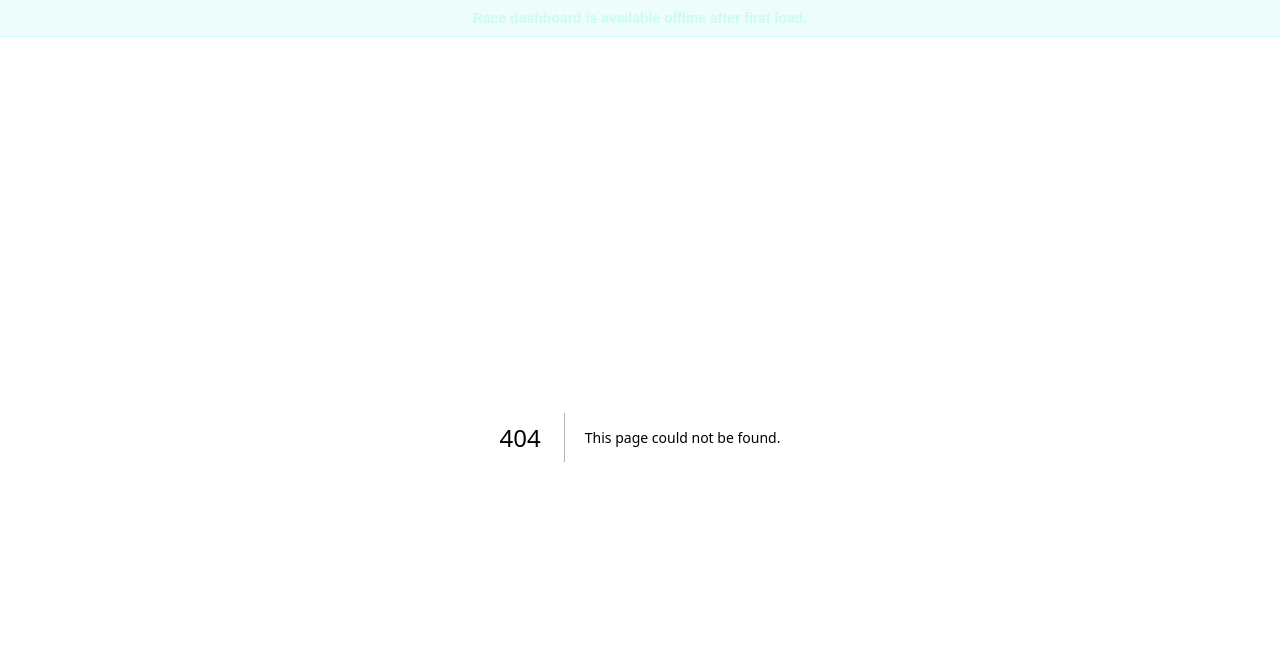
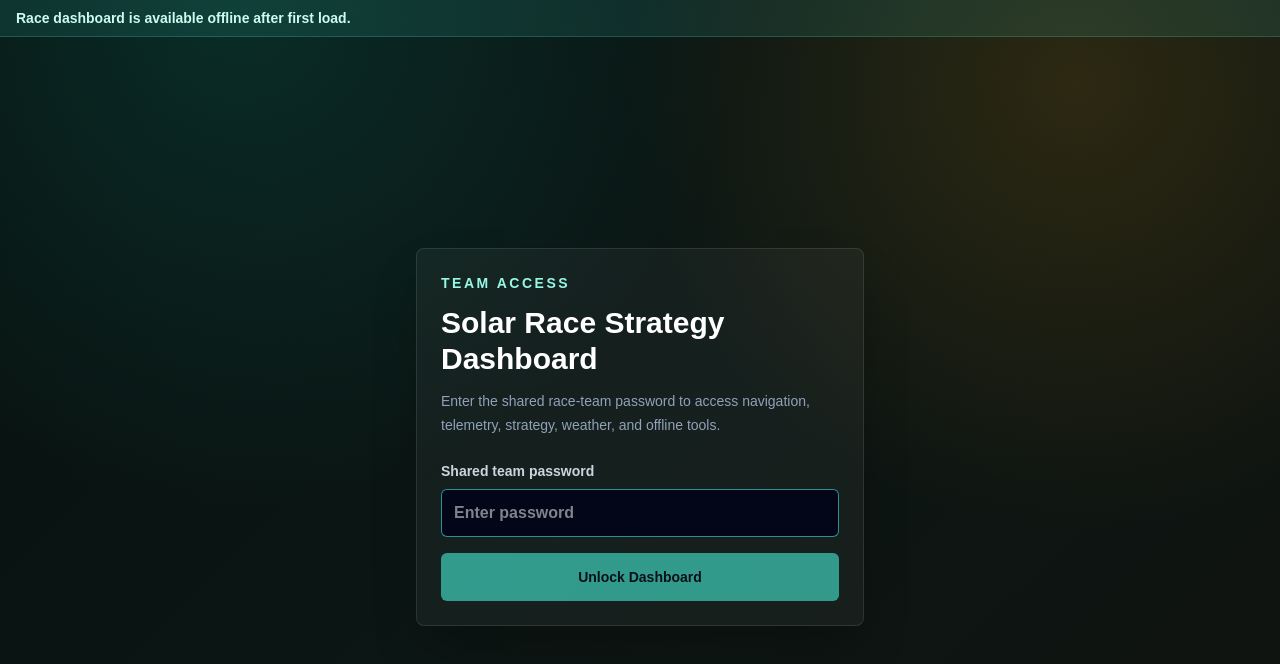
Before and after one commit to lpdauto/solar-race-dashboard, a Next.js app: page /login in a window 1280 px wide. Before the commit this address had no page. Shown: the top 664 px of the page. Built offline with nearby package versions, Linux system fonts and the light colour scheme.

Commit message:
Add password protection

```diff
--- /dev/null
+++ b/src/app/api/login/route.ts
@@ -0,0 +1,47 @@
+import { NextResponse } from 'next/server'
+
+const authCookieName = 'solar_race_auth'
+
+export async function POST(request: Request) {
+  const appPassword = process.env.APP_PASSWORD
+
+  if (!appPassword) {
+    return NextResponse.json(
+      { error: 'APP_PASSWORD is not configured on the server.' },
+      { status: 500 }
+    )
+  }
+
+  const body = (await request.json().catch(() => null)) as {
+    password?: string
+  } | null
+
+  if (!body?.password || body.password !== appPassword) {
+    return NextResponse.json({ error: 'Invalid password.' }, { status: 401 })
+  }
+
+  const response = NextResponse.json({ ok: true })
+  const token = await createAuthToken(appPassword)
+
+  response.cookies.set(authCookieName, token, {
+    httpOnly: true,
+    sameSite: 'lax',
+    secure: process.env.NODE_ENV === 'production',
+    path: '/',
+    maxAge: 60 * 60 * 24 * 14,
+  })
+
+  return response
+}
+
+async function createAuthToken(password: string) {
+  const encoder = new TextEncoder()
+  const digest = await crypto.subtle.digest(
+    'SHA-256',
+    encoder.encode(`solar-race-dashboard:${password}`)
+  )
+
+  return Array.from(new Uint8Array(digest))
+    .map((byte) => byte.toString(16).padStart(2, '0'))
+    .join('')
+}
--- /dev/null
+++ b/src/app/api/logout/route.ts
@@ -0,0 +1,25 @@
+import { NextResponse } from 'next/server'
+
+const authCookieName = 'solar_race_auth'
+
+export async function GET(request: Request) {
+  return clearAuthAndRedirect(request)
+}
+
+export async function POST(request: Request) {
+  return clearAuthAndRedirect(request)
+}
+
+function clearAuthAndRedirect(request: Request) {
+  const response = NextResponse.redirect(new URL('/login', request.url))
+
+  response.cookies.set(authCookieName, '', {
+    httpOnly: true,
+    sameSite: 'lax',
+    secure: process.env.NODE_ENV === 'production',
+    path: '/',
+    maxAge: 0,
+  })
+
+  return response
+}
--- /dev/null
+++ b/src/app/login/page.tsx
@@ -0,0 +1,27 @@
+import LoginForm from '@/components/LoginForm'
+
+export const metadata = {
+  title: 'Login | Solar Race Strategy Dashboard',
+}
+
+export default function LoginPage() {
+  return (
+    <main className="flex min-h-screen items-center justify-center px-4 py-10 text-slate-100">
+      <section className="w-full max-w-md rounded-lg border border-white/10 bg-white/[0.045] p-6 shadow-2xl shadow-black/30">
+        <p className="text-sm font-semibold uppercase tracking-[0.18em] text-teal-200">
+          Team Access
+        </p>
+        <h1 className="mt-3 text-3xl font-black text-white">
+          Solar Race Strategy Dashboard
+        </h1>
+        <p className="mt-3 text-sm leading-6 text-slate-400">
+          Enter the shared race-team password to access navigation, telemetry,
+          strategy, weather, and offline tools.
+        </p>
+        <div className="mt-6">
+          <LoginForm />
+        </div>
+      </section>
+    </main>
+  )
+}
--- /dev/null
+++ b/src/components/LoginForm.tsx
@@ -0,0 +1,73 @@
+'use client'
+
+import { useState } from 'react'
+
+export default function LoginForm() {
+  const [password, setPassword] = useState('')
+  const [loading, setLoading] = useState(false)
+  const [error, setError] = useState<string | null>(null)
+
+  async function handleSubmit(event: React.FormEvent<HTMLFormElement>) {
+    event.preventDefault()
+    setLoading(true)
+    setError(null)
+
+    try {
+      const response = await fetch('/api/login', {
+        method: 'POST',
+        headers: {
+          'Content-Type': 'application/json',
+        },
+        body: JSON.stringify({ password }),
+      })
+
+      if (!response.ok) {
+        const data = (await response.json().catch(() => null)) as {
+          error?: string
+        } | null
+
+        setError(data?.error ?? 'Invalid password.')
+        setLoading(false)
+        return
+      }
+
+      window.location.href = '/'
+    } catch {
+      setError('Login failed. Check your connection and try again.')
+      setLoading(false)
+    }
+  }
+
+  return (
+    <form onSubmit={handleSubmit} className="grid gap-4">
+      <label className="grid gap-2">
+        <span className="text-sm font-semibold text-slate-300">
+          Shared team password
+        </span>
+        <input
+          type="password"
+          value={password}
+          onChange={(event) => setPassword(event.target.value)}
+          autoComplete="current-password"
+          autoFocus
+          className="h-12 rounded-md border border-white/10 bg-slate-950 px-3 text-base font-semibold text-white outline-none transition focus:border-teal-300/60"
+          placeholder="Enter password"
+        />
+      </label>
+
+      {error ? (
+        <div className="rounded-md border border-red-400/30 bg-red-400/10 p-3 text-sm leading-6 text-red-100">
+          {error}
+        </div>
+      ) : null}
+
+      <button
+        type="submit"
+        disabled={loading || password.trim().length === 0}
+        className="h-12 rounded-md bg-teal-300 px-4 text-sm font-black text-slate-950 transition hover:bg-teal-200 disabled:cursor-not-allowed disabled:opacity-60"
+      >
+        {loading ? 'Checking...' : 'Unlock Dashboard'}
+      </button>
+    </form>
+  )
+}
--- a/src/components/OfflineStatusBanner.tsx
+++ b/src/components/OfflineStatusBanner.tsx
@@ -1,21 +1,55 @@
 'use client'
 
+import { useEffect, useState } from 'react'
 import { useOnlineStatus } from '@/hooks/useOnlineStatus'
+import { usePathname } from 'next/navigation'
 
 export default function OfflineStatusBanner() {
+  const [mounted, setMounted] = useState(false)
   const isOnline = useOnlineStatus()
+  const pathname = usePathname()
+  const showLogout = pathname !== '/login'
+
+  useEffect(() => {
+    setMounted(true)
+  }, [])
+
+  if (!mounted || isOnline === null) {
+    return (
+      <div
+        aria-hidden="true"
+        data-offline-status-placeholder="true"
+        className="hidden"
+        suppressHydrationWarning
+      />
+    )
+  }
 
   return (
     <div
-      className={`border-b px-4 py-2 text-center text-sm font-semibold ${
+      className={`border-b px-4 py-2 text-sm font-semibold ${
         isOnline
           ? 'border-teal-300/20 bg-teal-300/10 text-teal-100'
           : 'border-yellow-300/30 bg-yellow-300/10 text-yellow-100'
       }`}
     >
-      {isOnline
-        ? 'Race dashboard is available offline after first load.'
-        : 'Offline mode active. GPS and saved route strategy still work.'}
+      <div className="mx-auto flex max-w-7xl flex-col items-center justify-between gap-2 text-center sm:flex-row sm:text-left">
+        <span>
+          {isOnline
+            ? 'Race dashboard is available offline after first load.'
+            : 'Offline mode active. GPS and saved route strategy still work.'}
+        </span>
+        {showLogout ? (
+          <form action="/api/logout" method="post">
+            <button
+              type="submit"
+              className="h-8 rounded-md border border-white/10 bg-black/20 px-3 text-xs font-bold text-slate-100 transition hover:border-red-300/40 hover:bg-red-300/10"
+            >
+              Logout
+            </button>
+          </form>
+        ) : null}
+      </div>
     </div>
   )
 }
--- a/src/components/ServiceWorkerRegister.tsx
+++ b/src/components/ServiceWorkerRegister.tsx
@@ -6,6 +6,22 @@ export default function ServiceWorkerRegister() {
   useEffect(() => {
     if (!('serviceWorker' in navigator)) {
       console.info('Service workers are not supported in this browser.')
+      return
+    }
+
+    if (process.env.NODE_ENV !== 'production') {
+      navigator.serviceWorker
+        .getRegistrations()
+        .then((registrations) =>
+          Promise.all(registrations.map((registration) => registration.unregister()))
+        )
+        .then(() => caches.delete('solar-race-dashboard-v1'))
+        .then(() => {
+          console.info('Solar Race service worker disabled for local development.')
+        })
+        .catch((error) => {
+          console.error('Could not disable local service worker:', error)
+        })
       return
     }
 
--- a/src/hooks/useOnlineStatus.ts
+++ b/src/hooks/useOnlineStatus.ts
@@ -3,7 +3,7 @@
 import { useEffect, useState } from 'react'
 
 export function useOnlineStatus() {
-  const [isOnline, setIsOnline] = useState(true)
+  const [isOnline, setIsOnline] = useState<boolean | null>(null)
 
   useEffect(() => {
     setIsOnline(navigator.onLine)
--- /dev/null
+++ b/src/middleware.ts
@@ -0,0 +1,63 @@
+import { NextResponse, type NextRequest } from 'next/server'
+
+const authCookieName = 'solar_race_auth'
+
+export async function middleware(request: NextRequest) {
+  const { pathname } = request.nextUrl
+
+  if (isPublicPath(pathname)) {
+    return NextResponse.next()
+  }
+
+  const appPassword = process.env.APP_PASSWORD
+
+  if (!appPassword) {
+    return redirectToLogin(request)
+  }
+
+  const expectedToken = await createAuthToken(appPassword)
+  const actualToken = request.cookies.get(authCookieName)?.value
+
+  if (actualToken === expectedToken) {
+    return NextResponse.next()
+  }
+
+  return redirectToLogin(request)
+}
+
+export const config = {
+  matcher: ['/((?!_next/static|_next/image|favicon.ico).*)'],
+}
+
+function isPublicPath(pathname: string) {
+  return (
+    pathname === '/login' ||
+    pathname === '/api/login' ||
+    pathname === '/manifest.webmanifest' ||
+    pathname === '/sw.js' ||
+    pathname.startsWith('/icons/') ||
+    pathname.startsWith('/_next/') ||
+    pathname.match(/\.(?:png|jpg|jpeg|gif|svg|ico|webp|css|js|map|txt)$/)
+  )
+}
+
+function redirectToLogin(request: NextRequest) {
+  const loginUrl = request.nextUrl.clone()
+
+  loginUrl.pathname = '/login'
+  loginUrl.searchParams.set('next', request.nextUrl.pathname)
+
+  return NextResponse.redirect(loginUrl)
+}
+
+async function createAuthToken(password: string) {
+  const encoder = new TextEncoder()
+  const digest = await crypto.subtle.digest(
+    'SHA-256',
+    encoder.encode(`solar-race-dashboard:${password}`)
+  )
+
+  return Array.from(new Uint8Array(digest))
+    .map((byte) => byte.toString(16).padStart(2, '0'))
+    .join('')
+}
```
Also changed, not shown: 1 other file (tests, documents, lock files or other folders).
